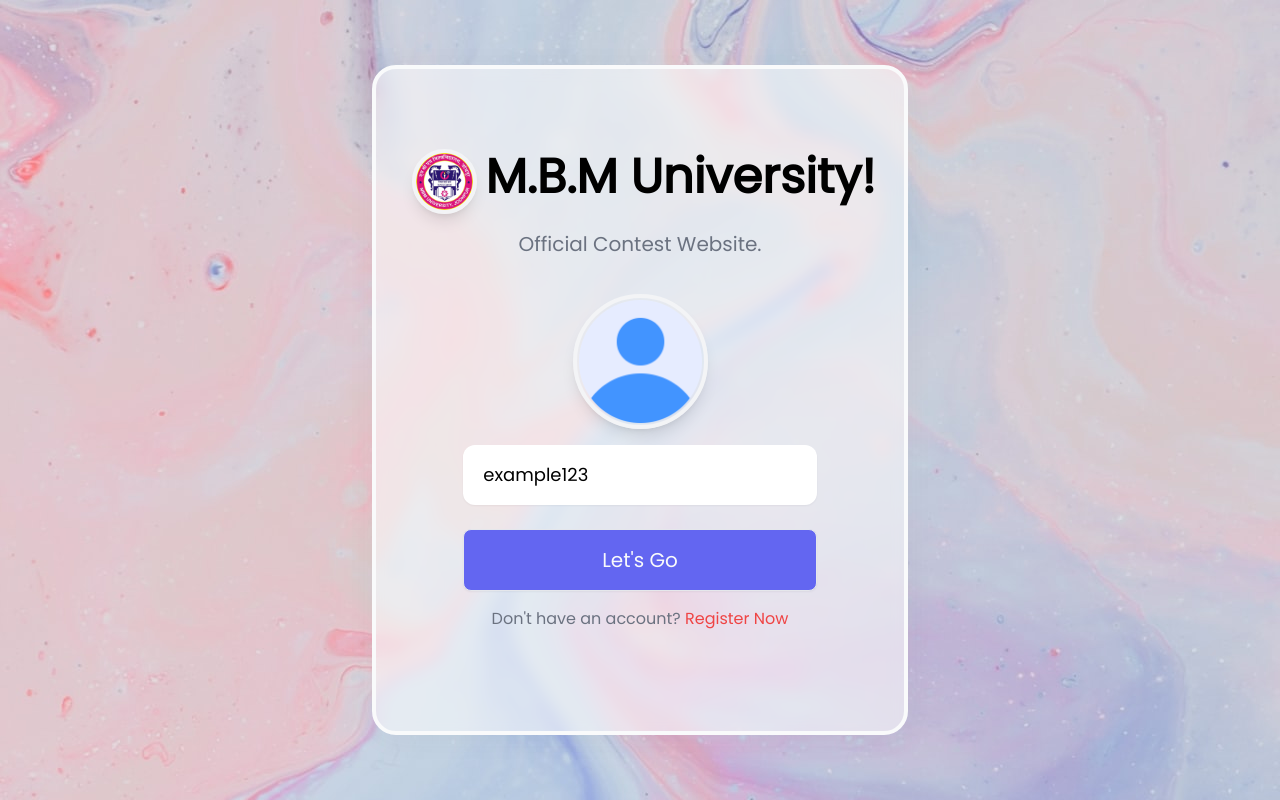
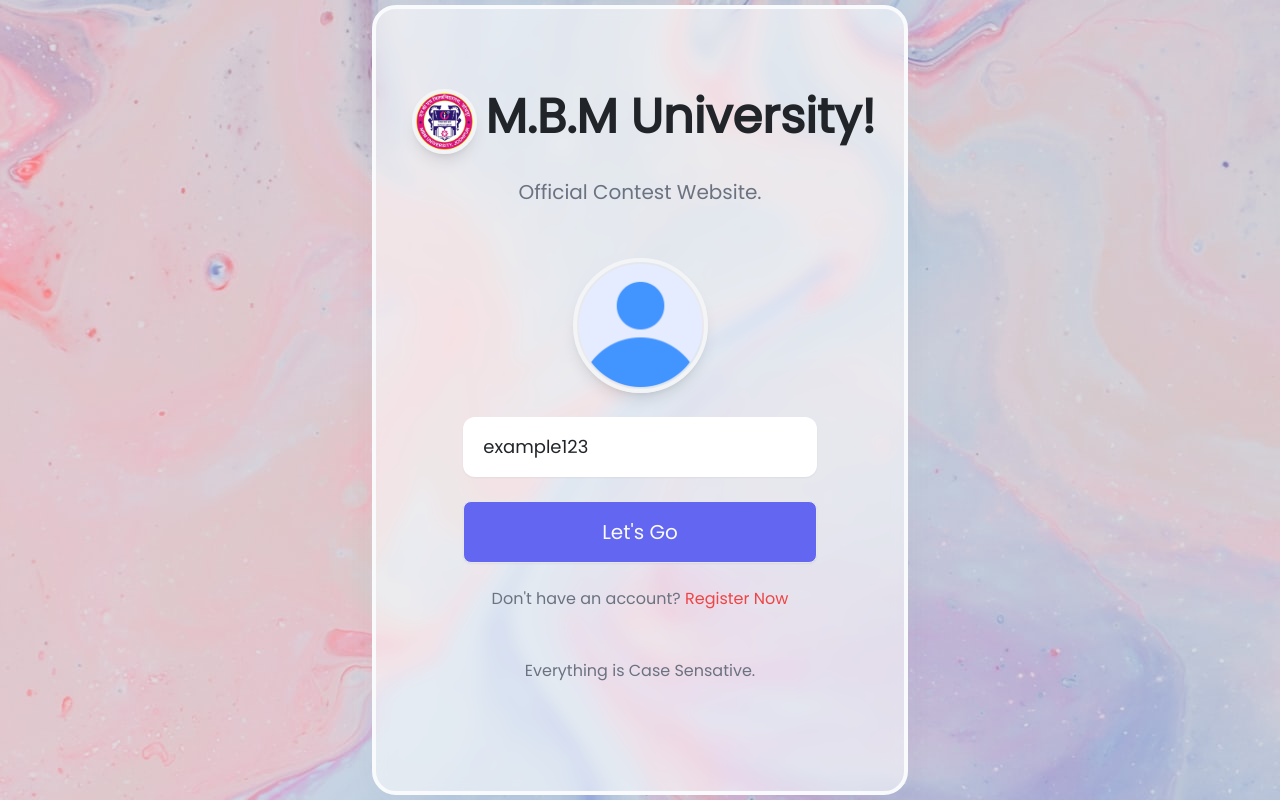
Before and after one commit to mohak64/CodeArena, a React (Create React App) app in the folder client/: page / in a window 1280 px wide. Built offline with nearby package versions, Linux system fonts and the light colour scheme; no server answers.

Commit message:
initializing

```diff
--- a/client/public/index.html
+++ b/client/public/index.html
@@ -25,6 +25,8 @@
       Learn how to configure a non-root public URL by running `npm run build`.
     -->
     <title>React App</title>
+    <link href="https://cdn.jsdelivr.net/npm/bootstrap@5.2.3/dist/css/bootstrap.min.css" rel="stylesheet" integrity="sha384-rbsA2VBKQhggwzxH7pPCaAqO46MgnOM80zW1RWuH61DGLwZJEdK2Kadq2F9CUG65" crossorigin="anonymous">
+
   </head>
   <body>
     <noscript>You need to enable JavaScript to run this app.</noscript>
@@ -39,5 +41,7 @@
       To begin the development, run `npm start` or `yarn start`.
       To create a production bundle, use `npm run build` or `yarn build`.
     -->
+    <script src="https://cdn.jsdelivr.net/npm/bootstrap@5.2.3/dist/js/bootstrap.bundle.min.js" integrity="sha384-kenU1KFdBIe4zVF0s0G1M5b4hcpxyD9F7jL+jjXkk+Q2h455rYXK/7HAuoJl+0I4" crossorigin="anonymous"></script>
+
   </body>
 </html>
--- a/client/src/components/Username.js
+++ b/client/src/components/Username.js
@@ -59,8 +59,13 @@ export default function Username() {
                   <button className={styles.btn} type='submit'>Let's Go</button>
               </div>
 
+
               <div className="text-center py-4">
                 <span className='text-gray-500'>Don't have an account? <Link className='text-red-500' to="/register">Register Now</Link></span>
+              </div>
+
+              <div className="text-center py-4">
+                <span className='text-gray-500'>Everything is Case Sensative.</span>
               </div>
 
           </form>
```
